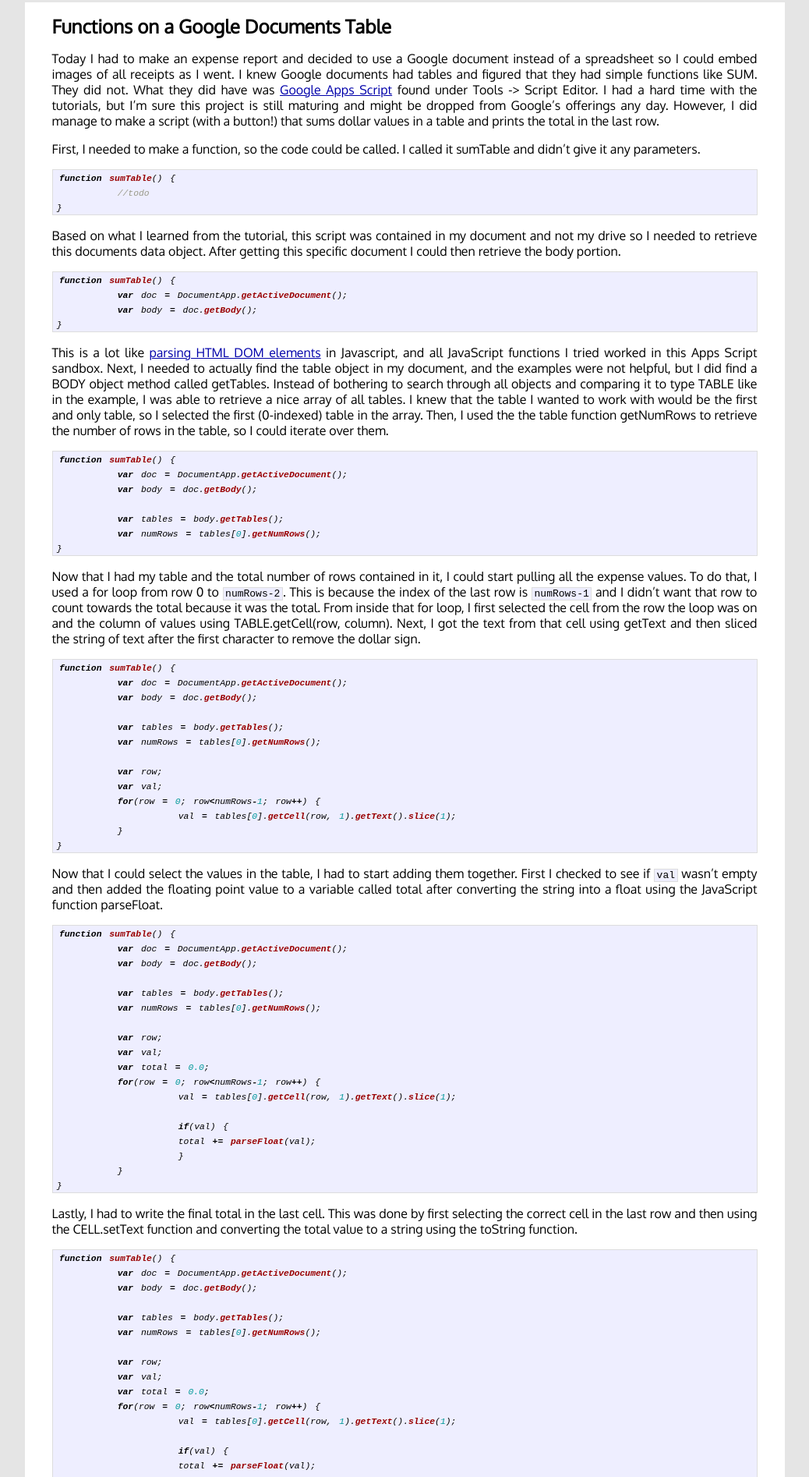
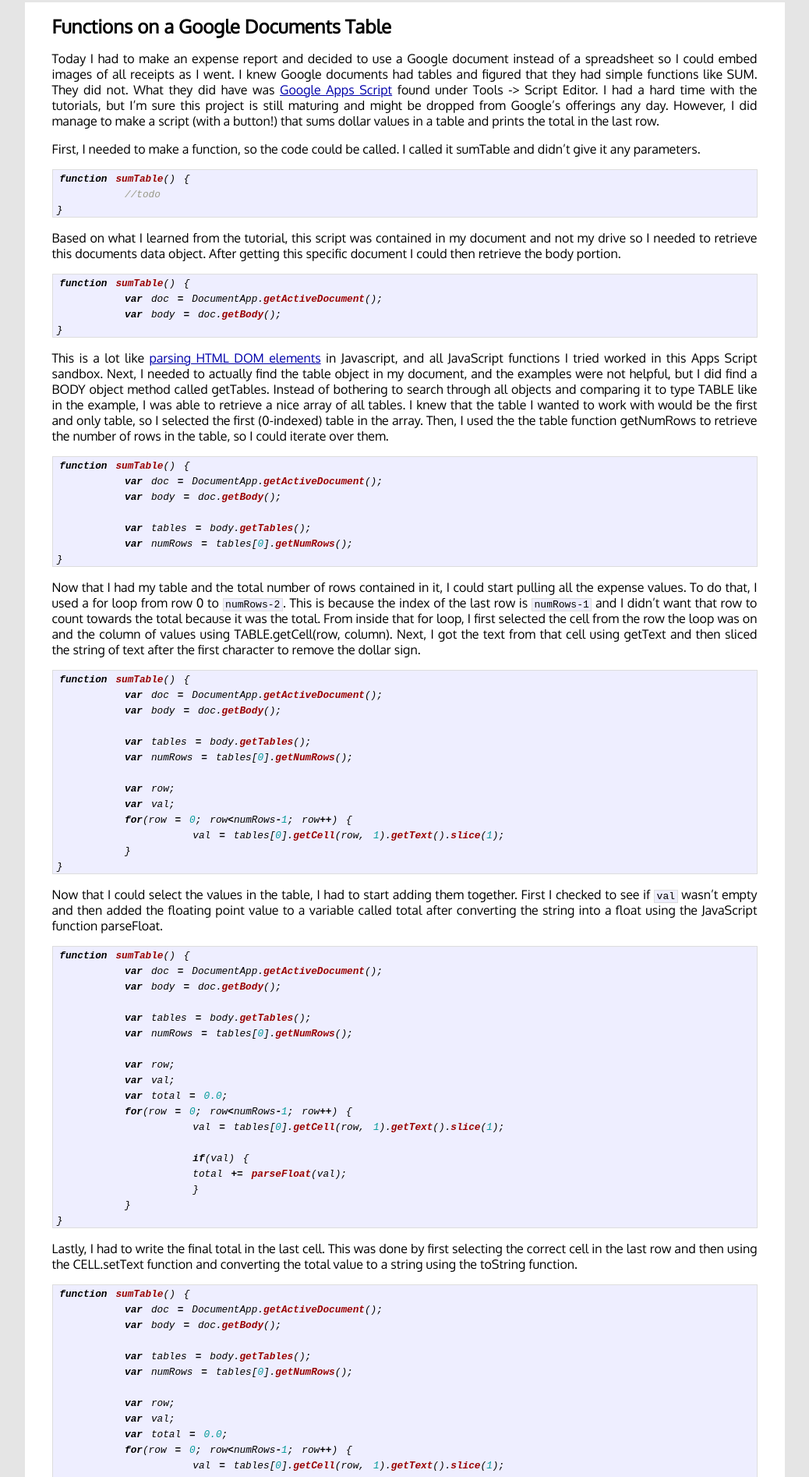
Before and after one commit to zyndagj/zyndagj.github.io, a Jekyll site: the page built from _posts/2014-06-09-google-apps-script.markdown, in a window 1280 px wide. Shown: the part 333-2227 px from the top of the page at 78% size, without its empty margins (121-1159 px from the left). Built offline with Jekyll 4.4.1, drawn with Linux system fonts in a browser that asks for light colours; Markdown is read by kramdown in place of the engine named in the settings.

Commit message:
lkfewoiu

```diff
--- a/css/main.css
+++ b/css/main.css
@@ -136,7 +136,7 @@ a:hover   { color: #000; }
 
 .post pre code {
 	border: none;
-	font-size: 125%;
+	font-size: 140%;
 }
 
 /* terminal */
```
